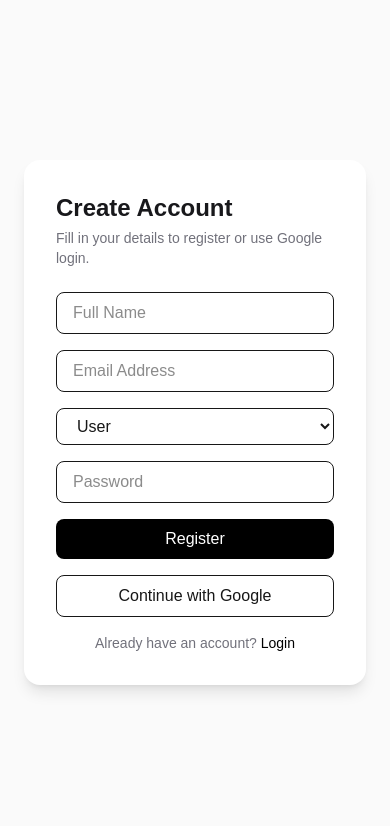
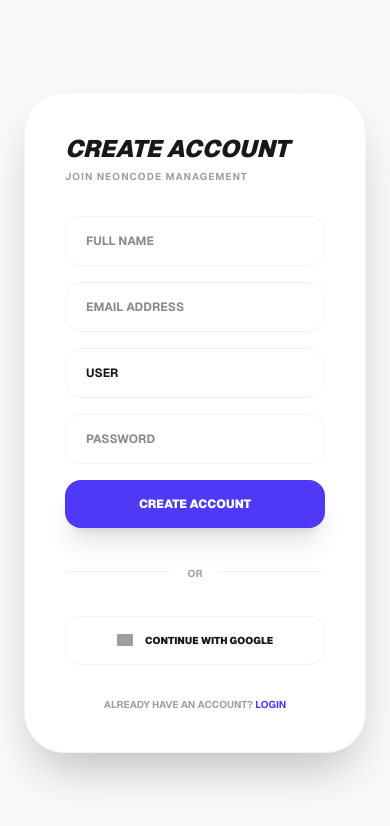
Before and after one commit to mahafujriyan/Neon-Code, a Next.js app: page /register in a window 390 px wide. Shown: the top 826 px of the page. Built offline with nearby package versions, Linux system fonts and the light colour scheme; no server answers; grey boxes are pictures that could not be loaded.

Commit message:
Added the log in regidter

```diff
--- a/package.json
+++ b/package.json
@@ -12,6 +12,7 @@
     "@next-auth/mongodb-adapter": "^1.1.3",
     "bcrypt": "^6.0.0",
     "bcryptjs": "^3.0.3",
+    "firebase": "^12.7.0",
     "mongodb": "^5.9.2",
     "mongoose": "^9.0.1",
     "next": "16.0.10",
--- /dev/null
+++ b/src/app/api/auth/[...nextauth]/route.js
@@ -0,0 +1,32 @@
+import NextAuth from "next-auth";
+import CredentialsProvider from "next-auth/providers/credentials";
+import GoogleProvider from "next-auth/providers/google";
+
+const handler = NextAuth({
+  providers: [
+    GoogleProvider({
+      clientId: process.env.GOOGLE_CLIENT_ID,
+      clientSecret: process.env.GOOGLE_CLIENT_SECRET,
+    }),
+    CredentialsProvider({
+      name: "Credentials",
+      credentials: {
+        email: { label: "Email", type: "email" },
+        password: { label: "Password", type: "password" }
+      },
+      async authorize(credentials) {
+        // ADD YOUR VALIDATION LOGIC HERE
+        // Example: check user in database
+        const user = { id: "1", name: "Admin", email: "admin@example.com" };
+
+        if (user) return user;
+        return null;
+      }
+    }),
+  ],
+  pages: {
+    signIn: "/login",
+  },
+});
+
+export { handler as GET, handler as POST };
--- a/src/app/login/page.js
+++ b/src/app/login/page.js
@@ -1,44 +1,71 @@
 "use client";
 
 import Link from "next/link";
-import { signIn } from "next-auth/react";
 import { useState } from "react";
 import { useRouter } from "next/navigation";
+import { auth, googleProvider } from "@/lib/firebase";
+import { signInWithEmailAndPassword, signInWithPopup } from "firebase/auth";
 
 export default function LoginPage() {
   const router = useRouter();
   const [email, setEmail] = useState("");
   const [password, setPassword] = useState("");
+  const [loading, setLoading] = useState(false);
   const [error, setError] = useState("");
 
-  const handleLogin = async e => {
+  const handleLogin = async (e) => {
     e.preventDefault();
-    const res = await signIn("credentials", { redirect: false, email, password });
-    if (res?.error) setError("Invalid credentials");
-    else router.push("/dashboard");
+    setLoading(true);
+    setError("");
+    try {
+      await signInWithEmailAndPassword(auth, email, password);
+      router.push("/dashboard/admin");
+    } catch (err) {
+      setError("INVALID EMAIL OR PASSWORD");
+    } finally {
+      setLoading(false);
+    }
+  };
+
+  const handleGoogleLogin = async () => {
+    try {
+      await signInWithPopup(auth, googleProvider);
+      router.push("/dashboard/admin");
+    } catch (err) {
+      setError("GOOGLE LOGIN FAILED");
+    }
   };
 
   return (
-    <div className="min-h-screen grid md:grid-cols-2 bg-zinc-50 dark:bg-black">
+    <div className="min-h-screen grid md:grid-cols-2 bg-zinc-50 dark:bg-black font-sans">
       <div className="hidden md:flex flex-col items-center justify-center bg-gradient-to-br from-black to-zinc-800 text-white p-10">
-        <h1 className="text-4xl font-bold">Welcome Back</h1>
-        <p className="mt-4 max-w-sm text-center text-zinc-300">Login to continue</p>
+        <h1 className="text-4xl font-black italic tracking-tighter uppercase">NeonCode</h1>
+        <p className="mt-4 max-w-sm text-center text-zinc-400 font-medium uppercase text-xs tracking-widest">Login to manage your business</p>
       </div>
 
       <div className="flex items-center justify-center px-6">
-        <div className="w-full max-w-md rounded-2xl bg-white p-8 shadow-lg dark:bg-zinc-950">
-          <h2 className="text-2xl font-semibold text-zinc-900 dark:text-zinc-100">Login</h2>
-          {error && <p className="text-red-500 mt-2">{error}</p>}
+        <div className="w-full max-w-md rounded-[2.5rem] bg-white p-10 shadow-2xl dark:bg-zinc-950 border border-gray-100 dark:border-zinc-900">
+          <h2 className="text-2xl font-black text-zinc-900 dark:text-zinc-100 uppercase italic">Welcome Back</h2>
+          <p className="mt-1 text-[10px] font-bold text-zinc-400 uppercase tracking-widest">NeonCode Access Portal</p>
 
-          <form onSubmit={handleLogin} className="mt-6 space-y-4">
-            <input type="email" placeholder="Email" value={email} onChange={e => setEmail(e.target.value)} className="w-full rounded-lg border px-4 py-2 outline-none dark:bg-zinc-900" required />
-            <input type="password" placeholder="Password" value={password} onChange={e => setPassword(e.target.value)} className="w-full rounded-lg border px-4 py-2 outline-none dark:bg-zinc-900" required />
-            <button type="submit" className="w-full rounded-lg bg-black py-2 text-white hover:bg-zinc-800 dark:bg-white dark:text-black">Login</button>
+          {error && <p className="text-red-500 text-xs font-bold mt-4 p-3 bg-red-50 rounded-xl border border-red-100 tracking-tighter">{error}</p>}
+
+          <form onSubmit={handleLogin} className="mt-8 space-y-4">
+            <input type="email" placeholder="EMAIL ADDRESS" value={email} onChange={e => setEmail(e.target.value)} className="w-full rounded-2xl border border-gray-100 px-5 py-4 text-xs font-bold outline-none dark:bg-zinc-900 dark:border-zinc-800 focus:ring-2 ring-indigo-500/20" required />
+            <input type="password" placeholder="PASSWORD" value={password} onChange={e => setPassword(e.target.value)} className="w-full rounded-2xl border border-gray-100 px-5 py-4 text-xs font-bold outline-none dark:bg-zinc-900 dark:border-zinc-800 focus:ring-2 ring-indigo-500/20" required />
+            <button type="submit" disabled={loading} className="w-full rounded-2xl bg-black py-4 text-white font-black uppercase text-xs shadow-xl hover:scale-[1.02] transition-all dark:bg-white dark:text-black">
+              {loading ? "AUTHENTICATING..." : "LOG IN"}
+            </button>
           </form>
 
-          <button onClick={() => signIn("google", { callbackUrl: "/dashboard" })} className="mt-4 w-full rounded-lg border py-2 font-medium hover:bg-zinc-100 dark:hover:bg-zinc-900">Continue with Google</button>
+          <button onClick={handleGoogleLogin} className="mt-4 w-full flex items-center justify-center gap-3 rounded-2xl border border-gray-100 py-4 font-black uppercase text-[10px] hover:bg-gray-50 dark:border-zinc-900 dark:hover:bg-zinc-900 transition-all">
+            <img src="https://www.gstatic.com/firebasejs/ui/2.0.0/images/auth/google.svg" className="w-4" alt="Google" />
+            Continue with Google
+          </button>
 
-          <p className="mt-4 text-center text-sm text-zinc-500">Don’t have an account? <Link href="/register" className="font-medium text-black dark:text-white">Register</Link></p>
+          <p className="mt-8 text-center text-[10px] font-bold text-zinc-400 uppercase">
+            New here? <Link href="/register" className="text-indigo-600 dark:text-indigo-400">Create an account</Link>
+          </p>
         </div>
       </div>
     </div>
--- a/src/app/page.js
+++ b/src/app/page.js
@@ -1,50 +1,71 @@
+"use client";
 import Image from "next/image";
 import Link from "next/link";
+import { useEffect, useState } from "react";
+import { auth } from "@/lib/firebase"; // Firebase Auth ইম্পোর্ট করুন
+import { onAuthStateChanged } from "firebase/auth";
 
 export default function Home() {
+  const [user, setUser] = useState(null);
+
+  // ইউজার লগইন আছে কি না তা চেক করার জন্য
+  useEffect(() => {
+    const unsubscribe = onAuthStateChanged(auth, (currentUser) => {
+      setUser(currentUser);
+    });
+    return () => unsubscribe();
+  }, []);
+
+  // ফিচারের ডাটাবেস (লিঙ্কসহ)
+  const features = [
+    { title: "Admin Dashboard", path: "/dashboard/admin" },
+    { title: "Manager Control", path: "/dashboard/manager" },
+    { title: "Payment Tracking", path: "/dashboard/admin" },
+    { title: "Role-Based Access", path: "/register" },
+  ];
+
   return (
     <div className="min-h-screen bg-zinc-50 dark:bg-black flex items-center justify-center px-6">
       <main className="w-full max-w-5xl">
         {/* Header */}
         <header className="flex items-center justify-between py-6">
-          <h1 className="text-xl font-semibold text-zinc-900 dark:text-zinc-100">
-            Company System
+          <h1 className="text-xl font-black uppercase italic tracking-tighter text-indigo-600 dark:text-indigo-400">
+            NeonCode
           </h1>
 
           <Link
-            href="/login"
-            className="rounded-full bg-black px-5 py-2 text-sm font-medium text-white hover:bg-zinc-800 dark:bg-white dark:text-black dark:hover:bg-zinc-200"
+            href={user ? "/dashboard/admin" : "/login"}
+            className="rounded-full bg-black px-5 py-2 text-sm font-bold uppercase text-white hover:bg-zinc-800 dark:bg-white dark:text-black dark:hover:bg-zinc-200 transition-all"
           >
-            Login
+            {user ? "Dashboard" : "Login"}
           </Link>
         </header>
 
         {/* Hero Section */}
         <section className="mt-20 grid gap-12 md:grid-cols-2 items-center">
           <div>
-            <h2 className="text-4xl font-bold leading-tight text-zinc-900 dark:text-zinc-50">
+            <h2 className="text-4xl font-black leading-tight text-zinc-900 dark:text-zinc-50 uppercase italic">
               Simple Internal
               <br />
               Company Management
             </h2>
 
-            <p className="mt-6 text-lg text-zinc-600 dark:text-zinc-400">
+            <p className="mt-6 text-lg text-zinc-600 dark:text-zinc-400 font-medium">
               Manage clients, orders, payments, and dues in one place.
-              Designed for small teams with role-based dashboards for
-              Admins, Managers, and Users.
+              Designed for small teams with role-based dashboards.
             </p>
 
             <div className="mt-8 flex gap-4">
               <Link
                 href="/login"
-                className="rounded-full bg-black px-6 py-3 text-white font-medium hover:bg-zinc-800 dark:bg-white dark:text-black"
+                className="rounded-2xl bg-indigo-600 px-8 py-4 text-white font-black uppercase text-xs shadow-xl hover:scale-105 transition-all"
               >
                 Get Started
               </Link>
 
               <Link
                 href="/register"
-                className="rounded-full border border-zinc-300 px-6 py-3 font-medium text-zinc-800 hover:bg-zinc-100 dark:border-zinc-700 dark:text-zinc-200 dark:hover:bg-zinc-900"
+                className="rounded-2xl border border-zinc-300 px-8 py-4 font-black uppercase text-xs text-zinc-800 hover:bg-zinc-100 dark:border-zinc-700 dark:text-zinc-200 dark:hover:bg-zinc-900 transition-all"
               >
                 Register
               </Link>
@@ -52,43 +73,40 @@ export default function Home() {
           </div>
 
           {/* Illustration */}
-          <div className="flex justify-center">
+          <div className="flex justify-center relative">
+            <div className="absolute -inset-4 bg-indigo-500/10 rounded-full blur-3xl"></div>
             <Image
               src="/dashboard.png"
               alt="Dashboard Preview"
               width={420}
               height={300}
-              className="rounded-xl shadow-lg dark:shadow-zinc-800"
+              className="rounded-2xl shadow-2xl dark:shadow-indigo-500/10 relative z-10 border border-white/10"
               priority
             />
           </div>
         </section>
 
-        {/* Features */}
+        {/* Features Section - এখানে লিঙ্ক আপডেট করা হয়েছে */}
         <section className="mt-24 grid gap-8 sm:grid-cols-2 md:grid-cols-4">
-          {[
-            "Admin Dashboard",
-            "Manager Control",
-            "Payment Tracking",
-            "Role-Based Access",
-          ].map((feature) => (
-            <div
-              key={feature}
-              className="rounded-xl border border-zinc-200 bg-white p-6 text-center dark:border-zinc-800 dark:bg-zinc-950"
+          {features.map((feature) => (
+            <Link
+              href={feature.path}
+              key={feature.title}
+              className="rounded-2xl border border-zinc-200 bg-white p-6 text-center dark:border-zinc-800 dark:bg-zinc-950 hover:border-indigo-500 dark:hover:border-indigo-400 transition-all group shadow-sm hover:shadow-md"
             >
-              <h3 className="font-semibold text-zinc-900 dark:text-zinc-100">
-                {feature}
+              <h3 className="font-black text-zinc-900 dark:text-zinc-100 uppercase text-xs italic group-hover:text-indigo-500">
+                {feature.title}
               </h3>
-              <p className="mt-2 text-sm text-zinc-600 dark:text-zinc-400">
-                Simple and secure management
+              <p className="mt-2 text-[10px] font-bold text-zinc-500 dark:text-zinc-500 uppercase tracking-widest">
+                Access System
               </p>
-            </div>
+            </Link>
           ))}
         </section>
 
         {/* Footer */}
-        <footer className="mt-24 py-6 text-center text-sm text-zinc-500 dark:text-zinc-400">
-          © {new Date().getFullYear()} Company Internal System
+        <footer className="mt-24 py-6 text-center text-[10px] font-bold text-zinc-400 uppercase tracking-[0.3em]">
+          © {new Date().getFullYear()} NeonCode Internal System
         </footer>
       </main>
     </div>
--- a/src/app/register/page.js
+++ b/src/app/register/page.js
@@ -1,13 +1,13 @@
 "use client";
 
 import Link from "next/link";
-import { signIn } from "next-auth/react";
 import { useState } from "react";
 import { useRouter } from "next/navigation";
+import { auth, googleProvider } from "@/lib/firebase"; // পাথ চেক করুন
+import { createUserWithEmailAndPassword, signInWithPopup, updateProfile } from "firebase/auth";
 
 export default function RegisterPage() {
   const router = useRouter();
-
   const [name, setName] = useState("");
   const [email, setEmail] = useState("");
   const [role, setRole] = useState("user");
@@ -20,105 +20,73 @@ export default function RegisterPage() {
     setLoading(true);
     setError("");
 
-    // For demo: credentials login (replace with API call in real app)
-    const res = await signIn("credentials", {
-      redirect: false,
-      email,
-      password,
-    });
+    try {
+      // Firebase Register
+      const userCredential = await createUserWithEmailAndPassword(auth, email, password);
+      // Update Name
+      await updateProfile(userCredential.user, { displayName: name });
 
-    if (res?.error) {
-      setError("Invalid credentials");
+      router.push("/dashboard/admin");
+    } catch (err) {
+      setError(err.code === 'auth/email-already-in-use' ? "Email already exists" : err.message);
+    } finally {
       setLoading(false);
-    } else {
-      // Successful login → redirect to dashboard
-      router.push("/dashboard");
+    }
+  };
+
+  const handleGoogleSignIn = async () => {
+    try {
+      await signInWithPopup(auth, googleProvider);
+      router.push("/dashboard/admin");
+    } catch (err) {
+      setError("Google Login failed. Please try again.");
     }
   };
 
   return (
-    <div className="min-h-screen grid md:grid-cols-2 bg-zinc-50 dark:bg-black">
-      {/* Left Animation */}
+    <div className="min-h-screen grid md:grid-cols-2 bg-zinc-50 dark:bg-black font-sans">
       <div className="hidden md:flex flex-col items-center justify-center bg-gradient-to-br from-black to-zinc-800 text-white p-10">
-        <h1 className="text-4xl font-bold">Welcome</h1>
-        <p className="mt-4 max-w-sm text-center text-zinc-300">
-          Register to access the Neon Code management system.
+        <h1 className="text-4xl font-bold italic tracking-tighter uppercase">NeonCode</h1>
+        <p className="mt-4 max-w-sm text-center text-zinc-400 font-medium uppercase text-xs tracking-widest">
+          Register to access the management system.
         </p>
-        <div className="mt-10 h-40 w-40 animate-pulse rounded-full bg-zinc-700/40" />
+        <div className="mt-10 h-40 w-40 animate-pulse rounded-full bg-indigo-500/20 border border-indigo-500/30 shadow-[0_0_50px_rgba(99,102,241,0.2)]" />
       </div>
 
-      {/* Register Form */}
       <div className="flex items-center justify-center px-6">
-        <div className="w-full max-w-md rounded-2xl bg-white p-8 shadow-lg dark:bg-zinc-950">
-          <h2 className="text-2xl font-semibold text-zinc-900 dark:text-zinc-100">
-            Create Account
-          </h2>
-          <p className="mt-1 text-sm text-zinc-500">
-            Fill in your details to register or use Google login.
-          </p>
+        <div className="w-full max-w-md rounded-[2.5rem] bg-white p-10 shadow-2xl dark:bg-zinc-950 border border-gray-100 dark:border-zinc-900">
+          <h2 className="text-2xl font-black text-zinc-900 dark:text-zinc-100 uppercase italic">Create Account</h2>
+          <p className="mt-1 text-[10px] font-bold text-zinc-400 uppercase tracking-widest">Join NeonCode Management</p>
 
-          {error && <p className="text-red-500 mt-2">{error}</p>}
+          {error && <p className="text-red-500 text-xs font-bold mt-4 p-3 bg-red-50 rounded-xl border border-red-100 uppercase tracking-tighter">{error}</p>}
 
-          <form onSubmit={handleSubmit} className="mt-6 space-y-4">
-            <input
-              type="text"
-              placeholder="Full Name"
-              value={name}
-              onChange={(e) => setName(e.target.value)}
-              className="w-full rounded-lg border px-4 py-2 outline-none dark:bg-zinc-900"
-              required
-            />
+          <form onSubmit={handleSubmit} className="mt-8 space-y-4">
+            <input type="text" placeholder="FULL NAME" value={name} onChange={(e) => setName(e.target.value)} className="w-full rounded-2xl border border-gray-100 px-5 py-4 text-xs font-bold outline-none dark:bg-zinc-900 dark:border-zinc-800 focus:ring-2 ring-indigo-500/20 transition-all" required />
+            <input type="email" placeholder="EMAIL ADDRESS" value={email} onChange={(e) => setEmail(e.target.value)} className="w-full rounded-2xl border border-gray-100 px-5 py-4 text-xs font-bold outline-none dark:bg-zinc-900 dark:border-zinc-800 focus:ring-2 ring-indigo-500/20 transition-all" required />
+            <select value={role} onChange={(e) => setRole(e.target.value)} className="w-full rounded-2xl border border-gray-100 px-5 py-4 text-xs font-bold outline-none dark:bg-zinc-900 dark:border-zinc-800 appearance-none">
+              <option value="user">USER</option>
+              <option value="manager">MANAGER</option>
+              <option value="admin">ADMIN</option>
+            </select>
+            <input type="password" placeholder="PASSWORD" value={password} onChange={(e) => setPassword(e.target.value)} className="w-full rounded-2xl border border-gray-100 px-5 py-4 text-xs font-bold outline-none dark:bg-zinc-900 dark:border-zinc-800 focus:ring-2 ring-indigo-500/20 transition-all" required />
 
-            <input
-              type="email"
-              placeholder="Email Address"
-              value={email}
-              onChange={(e) => setEmail(e.target.value)}
-              className="w-full rounded-lg border px-4 py-2 outline-none dark:bg-zinc-900"
-              required
-            />
-
-            <select
-              value={role}
-              onChange={(e) => setRole(e.target.value)}
-              className="w-full rounded-lg border px-4 py-2 outline-none dark:bg-zinc-900"
-            >
-              <option value="user">User</option>
-              <option value="manager">Manager</option>
-              <option value="admin">Admin</option>
-            </select>
-
-            <input
-              type="password"
-              placeholder="Password"
-              value={password}
-              onChange={(e) => setPassword(e.target.value)}
-              className="w-full rounded-lg border px-4 py-2 outline-none dark:bg-zinc-900"
-              required
-            />
-
-            <button
-              type="submit"
-              disabled={loading}
-              className="w-full rounded-lg bg-black py-2 text-white hover:bg-zinc-800 dark:bg-white dark:text-black"
-            >
-              {loading ? "Registering..." : "Register"}
+            <button type="submit" disabled={loading} className="w-full rounded-2xl bg-indigo-600 py-4 text-white font-black uppercase text-xs shadow-xl hover:scale-[1.02] transition-all disabled:opacity-50">
+              {loading ? "Registering..." : "Create Account"}
             </button>
           </form>
 
-          {/* Google Sign In */}
-          <button
-            onClick={() => signIn("google", { callbackUrl: "/dashboard" })}
-            className="mt-4 w-full rounded-lg border py-2 font-medium hover:bg-zinc-100 dark:hover:bg-zinc-900"
-          >
+          <div className="relative my-8 text-center">
+            <span className="absolute inset-0 flex items-center"><span className="w-full border-t border-gray-100 dark:border-zinc-900"></span></span>
+            <span className="relative bg-white dark:bg-zinc-950 px-4 text-[10px] font-bold text-gray-400 uppercase">OR</span>
+          </div>
+
+          <button onClick={handleGoogleSignIn} className="w-full flex items-center justify-center gap-3 rounded-2xl border border-gray-100 py-4 font-black uppercase text-[10px] hover:bg-gray-50 dark:border-zinc-900 dark:hover:bg-zinc-900 transition-all">
+            <img src="https://www.gstatic.com/firebasejs/ui/2.0.0/images/auth/google.svg" className="w-4" alt="Google" />
             Continue with Google
           </button>
 
-          <p className="mt-4 text-center text-sm text-zinc-500">
-            Already have an account?{" "}
-            <Link href="/login" className="font-medium text-black dark:text-white">
-              Login
-            </Link>
+          <p className="mt-8 text-center text-[10px] font-bold text-zinc-400 uppercase">
+            Already have an account? <Link href="/login" className="text-indigo-600 dark:text-indigo-400">Login</Link>
           </p>
         </div>
       </div>
--- /dev/null
+++ b/src/lib/firebase.js
@@ -0,0 +1,15 @@
+import { initializeApp, getApps } from "firebase/app";
+import { getAuth, GoogleAuthProvider } from "firebase/auth";
+
+const firebaseConfig = {
+  apiKey: process.env.NEXT_PUBLIC_FIREBASE_API_KEY,
+  authDomain: process.env.NEXT_PUBLIC_FIREBASE_AUTH_DOMAIN,
+  projectId: process.env.NEXT_PUBLIC_FIREBASE_PROJECT_ID,
+  storageBucket: process.env.NEXT_PUBLIC_FIREBASE_STORAGE_BUCKET,
+  messagingSenderId: process.env.NEXT_PUBLIC_FIREBASE_MESSAGING_SENDER_ID,
+  appId: process.env.NEXT_PUBLIC_FIREBASE_APP_ID,
+};
+
+const app = getApps().length === 0 ? initializeApp(firebaseConfig) : getApps()[0];
+export const auth = getAuth(app);
+export const googleProvider = new GoogleAuthProvider();
```
Also changed, not shown: src/components/dashboard/AdminDashboard.jsx (+58 -43 lines), src/app/api/users/route.js (deleted), 1 other file (tests, documents, lock files or other folders).
